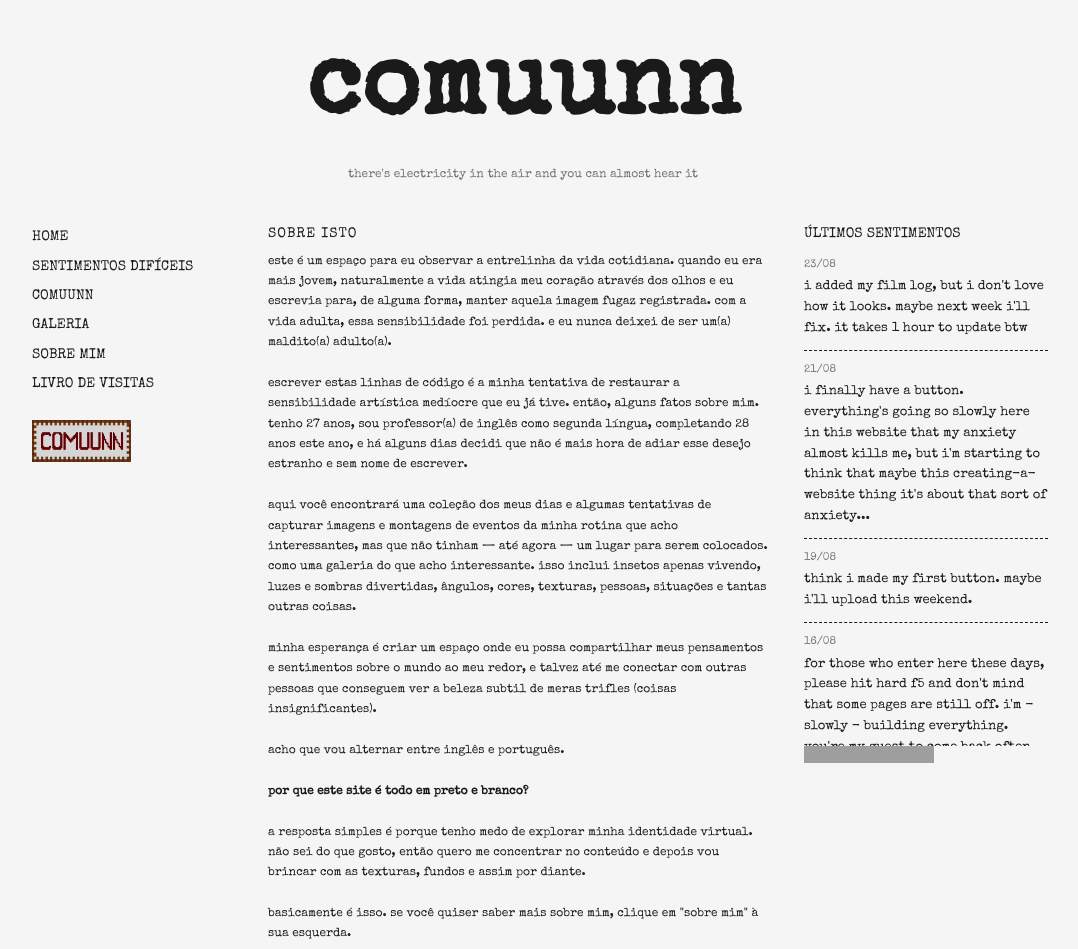
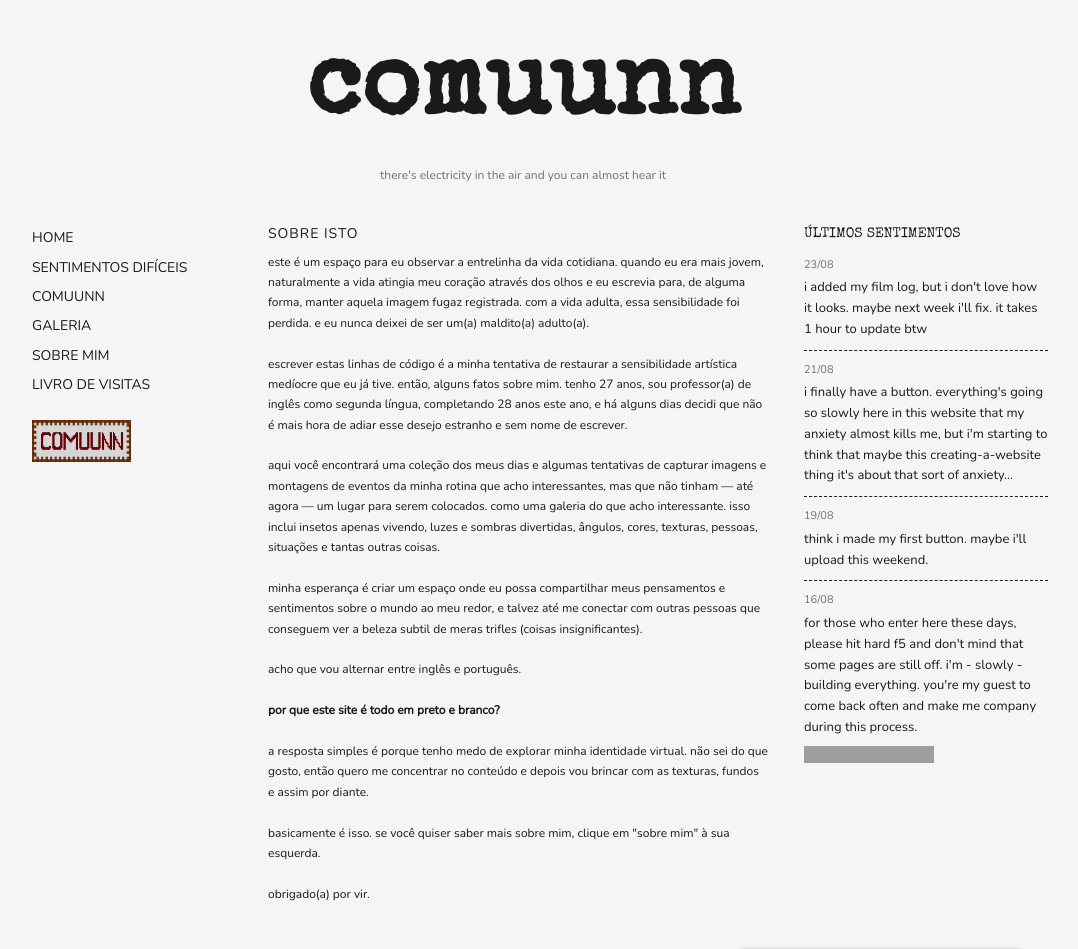
Before and after one commit to guiolhermer/comuunn, a Jekyll site: the page built from index.html, in a window 1280 px wide. Shown: the top 949 px of the page, without its empty margins (117-1195 px from the left). Built offline with Jekyll 4.4.1, drawn with Linux system fonts in a browser that asks for light colours; grey boxes are pictures that could not be loaded.

Commit message:
fix: update font family to 'Nunito' for improved readability

```diff
--- a/assets/style.css
+++ b/assets/style.css
@@ -22,7 +22,7 @@
   background-color: var(--branco-escuro);
   background-attachment: fixed;
   color: var(--ink);
-  font-family: 'Special Elite', monospace;
+  font-family: 'Nunito', sans-serif;
   line-height: 1.6;
 }
 
--- a/index.html
+++ b/index.html
@@ -10,6 +10,7 @@
 <title>{{ site.title }}</title>
 <link href="https://fonts.googleapis.com/css2?family=Special+Elite&display=swap" rel="stylesheet">
 <link rel="stylesheet" href="{{ '/assets/style.css' | relative_url }}">
+<link href="https://fonts.googleapis.com/css2?family=Special+Elite&family=Nunito&display=swap" rel="stylesheet">
 </head>
 <body>
 
```
